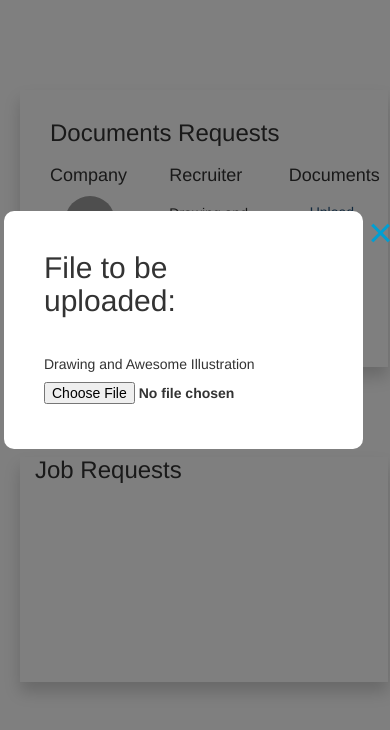
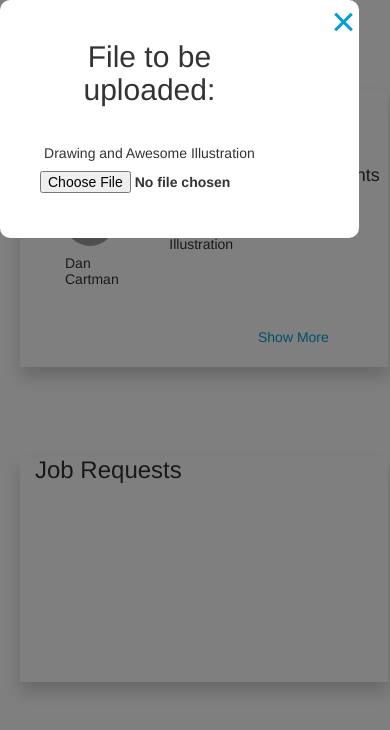
Before and after one commit to shravya24/shravya24.github.io, a plain HTML site: page index.html in a window 390 px wide. Both pictures are taken after a click on the link "Upload". Drawn offline with nearby package versions, Linux system fonts and the light colour scheme; grey boxes are pictures that could not be loaded.

Commit message:
Update index.html

```diff
--- a/index.html
+++ b/index.html
@@ -35,8 +35,6 @@
 	width: 54%;
 
 
-	left: 20%;
-	top: 20%;
 	z-index: 11;
 
 
@@ -46,10 +44,7 @@
 	position: relative;
   background: #fff;
 	width: 92%;
-	left: 1%;
 
-
-	top: 25%;
 
 
 
@@ -61,7 +56,7 @@
   display: inline-block;
   position: absolute;
   top: -8px;
-  right: -30px;
+  right: 3px;
   font-size: 42px;
 }
 
@@ -310,7 +305,7 @@ a {
 	</div>
   <div id="popup_2" class="popup" >
 					  <div class="popup-overlay"></div>
-					  <div class="popup-content " style="border-radius:10px;padding:20px 100px 40px 40px!important">
+					  <div class="popup-content text-center" style="border-radius:10px;padding:20px 100px 40px 40px!important">
 						<a href="#" class="close-popup" data-id="popup_2" data-animation="scale">&times;</a>
 						<h2>File to be uploaded: </h2><br/>
 						 <h5> Drawing and Awesome Illustration</h5>
```
